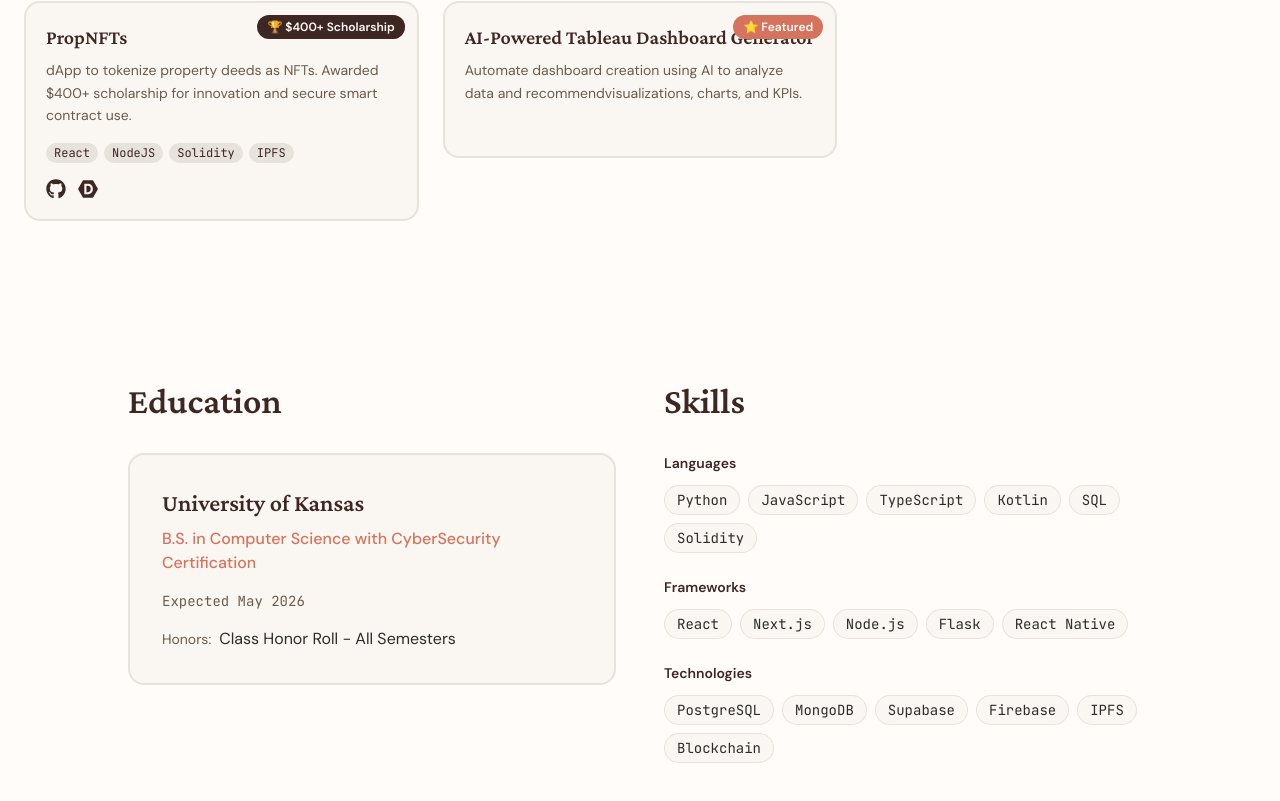
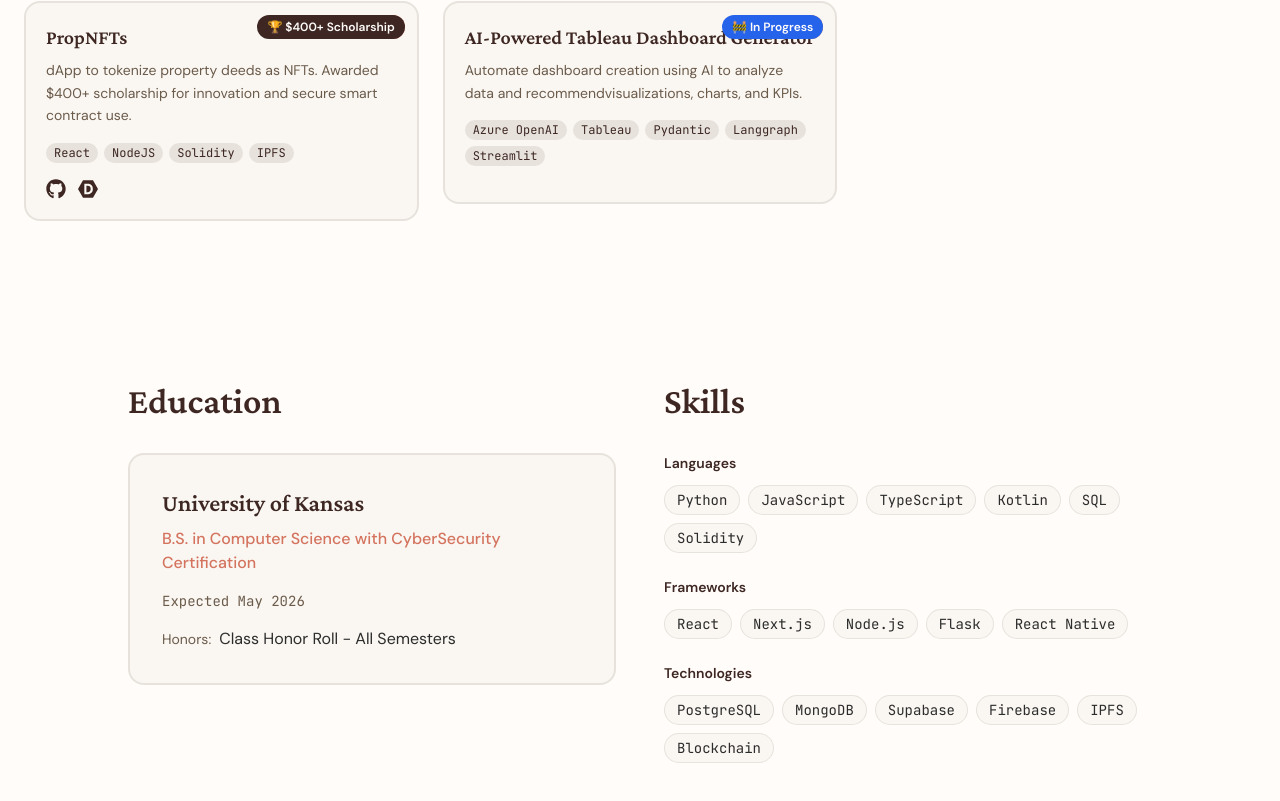
Before and after one commit to JayP04/portfolio, a Next.js app: page / in a window 1280 px wide. Shown: the part 2000-2801 px from the top of the page. Built offline with nearby package versions, Linux system fonts and the light colour scheme.

Commit message:
added technologies

```diff
--- a/app/page.tsx
+++ b/app/page.tsx
@@ -56,10 +56,11 @@ export default function Home() {
       title: 'AI-Powered Tableau Dashboard Generator',
       description: 'Automate dashboard creation using AI to analyze data and recommendvisualizations, charts, and KPIs.',
       detailedDescription: 'more details to come',
-      technologies: [],
+      technologies: ['Azure OpenAI', 'Tableau', 'Pydantic', 'Langgraph', 'Streamlit'],
       githubUrl: '',
       devpostUrl: '',
       featured: true,
+      inprogress: true,
     }
 
   ];
```
